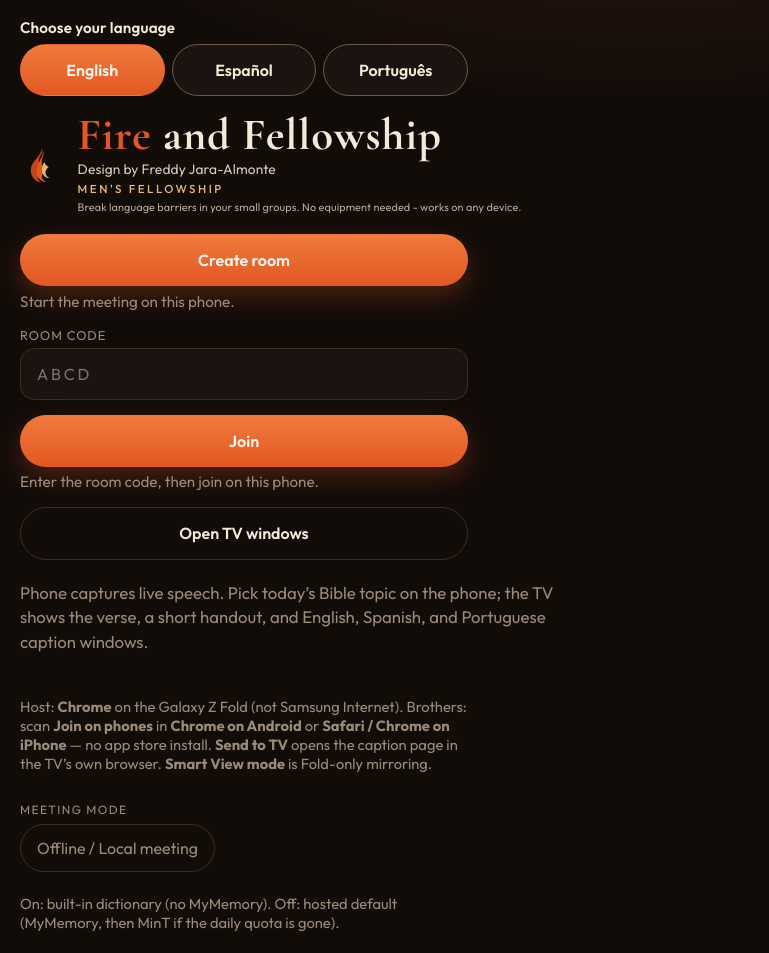
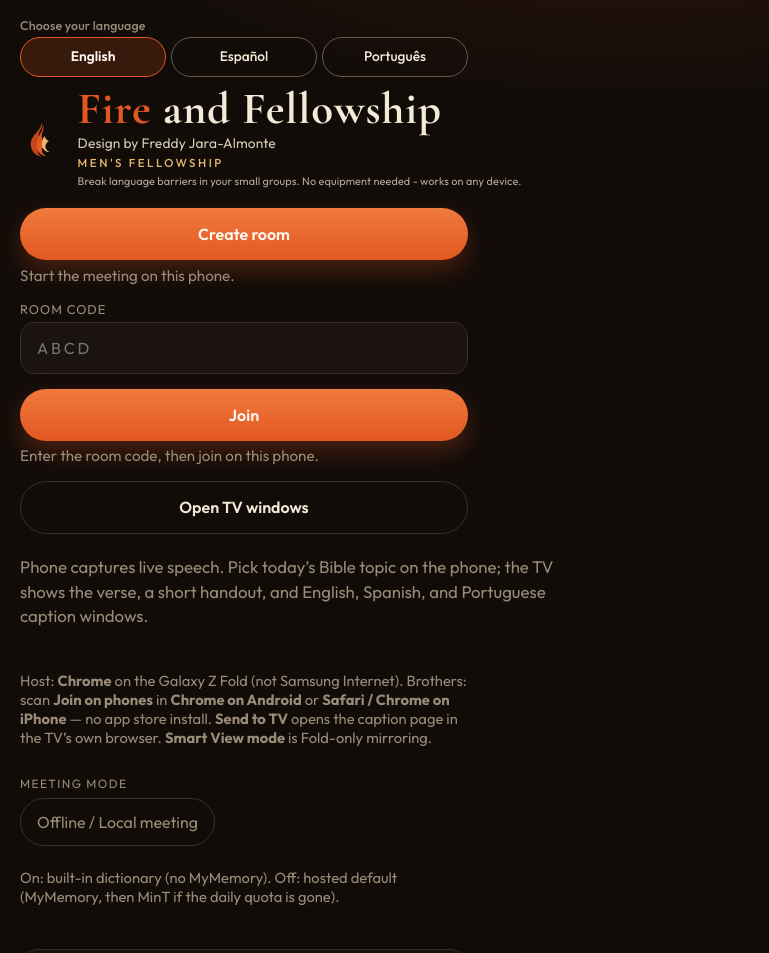
Before and after one commit to freddyja/fire-fellowship-captions, a website built with Vite: page index.html in a window 1280 px wide. Shown: the top 953 px of the page, without its empty margins (0-769 px from the left). Built offline with nearby package versions, Linux system fonts and the light colour scheme.

Commit message:
Shrink the home language bar so it no longer dominates the first screen. (#33)
Keep English, Español, and Português on one row, and leave persistence and Create/Join localization unchanged.

Co-authored-by: Cursor Agent <cursoragent@cursor.com>
Co-authored-by: freddyja <freddyja@users.noreply.github.com>

```diff
--- a/src/styles.css
+++ b/src/styles.css
@@ -161,33 +161,49 @@ html[data-app-lang="pt"] .brand-compact .brand-tagline {
   width: min(100%, 28rem);
 }
 
-/* Home puts this bar first, before the brand, so a guest can switch
-   language before reading anything else. */
+/* Home puts this bar first, before the brand. Keep it compact so the
+   Create / Join actions stay the heavy controls on the first screen. */
 .home-screen .ui-lang-bar {
-  margin: 0 0 1.15rem;
+  margin: 0 0 0.7rem;
 }
 
 .home-screen .ui-lang-bar .control-label {
-  color: var(--cream);
-  font-size: 0.95rem;
-  font-weight: 600;
+  margin-bottom: 0.28rem;
+  color: var(--muted);
+  font-size: 0.78rem;
+  font-weight: 500;
   letter-spacing: 0.01em;
   text-transform: none;
 }
 
+.home-screen .ui-lang-bar .chips {
+  gap: 0.3rem;
+}
+
 .home-screen .ui-lang-bar .chip {
-  min-height: 52px;
-  font-size: 1rem;
-  font-weight: 600;
+  min-height: 40px;
+  padding: 0.25rem 0.35rem;
+  font-size: 0.86rem;
+  font-weight: 500;
+  line-height: 1.15;
+  white-space: nowrap;
   color: var(--cream);
   border-color: #6a5748;
-  background: var(--bg-elev);
+  background: transparent;
 }
 
 .home-screen .ui-lang-bar .chip.active {
-  background: linear-gradient(180deg, #f07a3d, var(--ember));
-  border-color: transparent;
+  border-color: var(--ember);
   color: #fff8f2;
+  background: var(--ember-dim);
+  font-weight: 600;
+}
+
+@media (max-width: 360px) {
+  .home-screen .ui-lang-bar .chip {
+    font-size: 0.78rem;
+    padding-inline: 0.15rem;
+  }
 }
 
 .home-actions {
```
